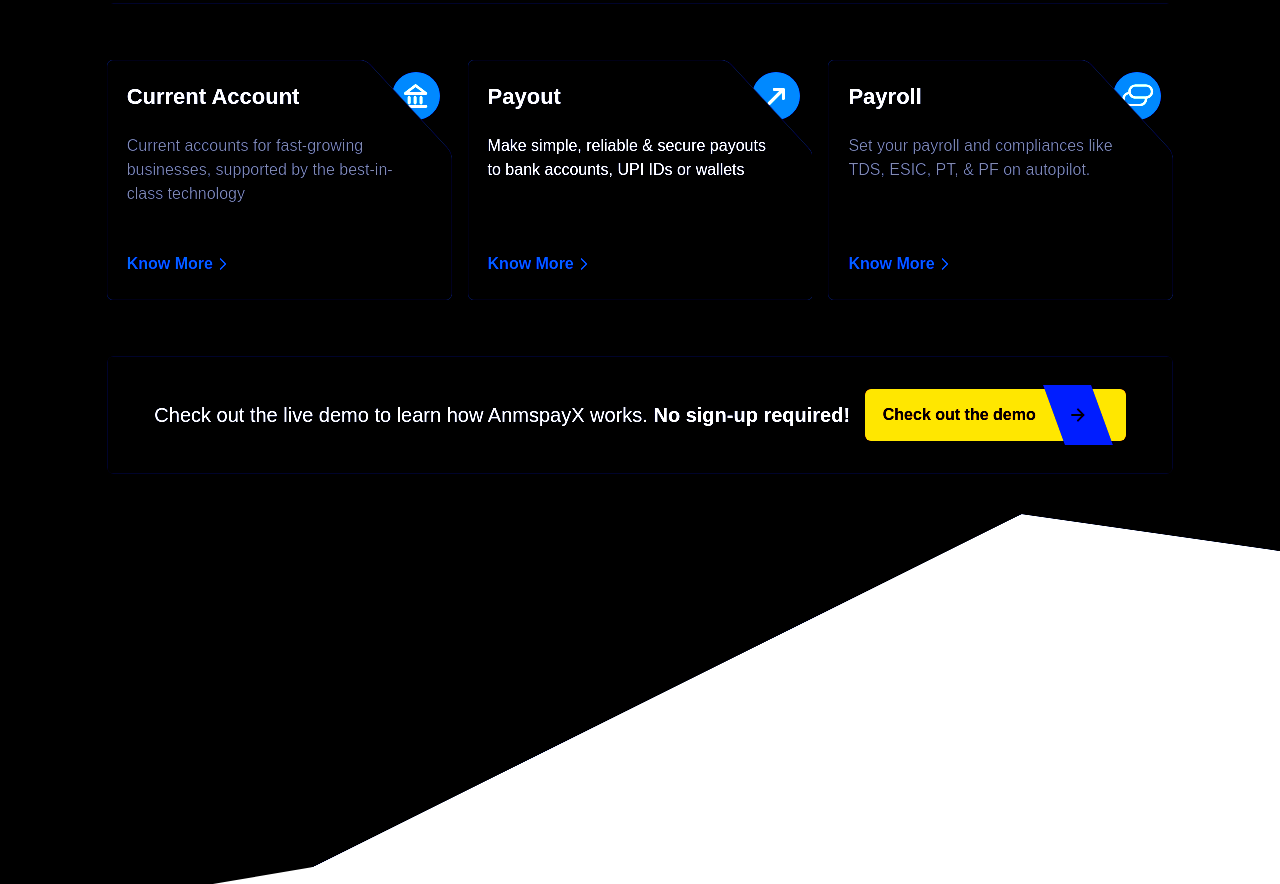
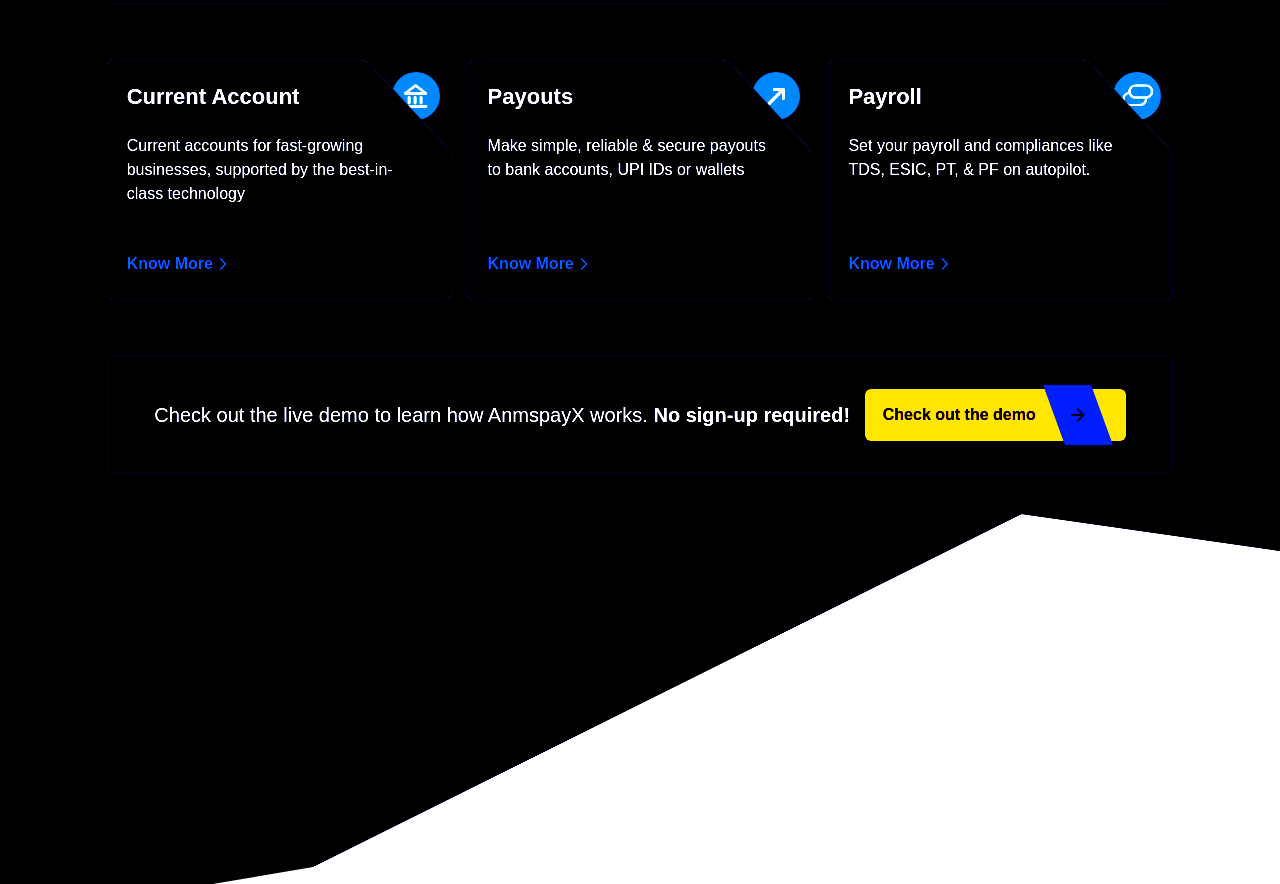
Before and after one commit to prashantsharma9027/ANMSPAY, a website built with Vite: page index.html in a window 1280 px wide. Shown: the part 2960-3844 px from the top of the page. Built offline with nearby package versions, Linux system fonts and the light colour scheme; files whose address does not match are found by name.

Commit message:
28-06-23

```diff
--- a/index.html
+++ b/index.html
@@ -689,7 +689,7 @@
                                 >
                                 Current Account
                                 </h3>
-                                <p class="font-mullish text-grayText mt-6">
+                                <p class="font-mullish text-white mt-6">
                                 Current accounts for fast-growing businesses, supported by the
                                 best-in-class technology
                                 </p>
@@ -739,7 +739,7 @@
                         <div class="z-[1000] absolute h-full w-full pl-5 py-6 pr-8 flex flex-col justify-between featureCardBox">
                             <div>
                                 <h3 class="font-mullish font-extrabold text-white leading-[1.2] text-[1.375rem]">
-                                Payout
+                                Payouts
                                 </h3>
                                 <p class="font-mullish text-white mt-6">
                                     Make simple, reliable & secure payouts to bank accounts, UPI IDs or wallets
@@ -788,7 +788,7 @@
                                 <h3 class="font-mullish font-extrabold text-white leading-[1.2] text-[1.375rem]">
                                 Payroll
                                 </h3>
-                                <p class="font-mullish text-grayText mt-6">
+                                <p class="font-mullish text-white mt-6">
                                     Set your payroll and compliances like TDS, ESIC, PT, & PF on autopilot.
                                 </p>
                             </div>
```
